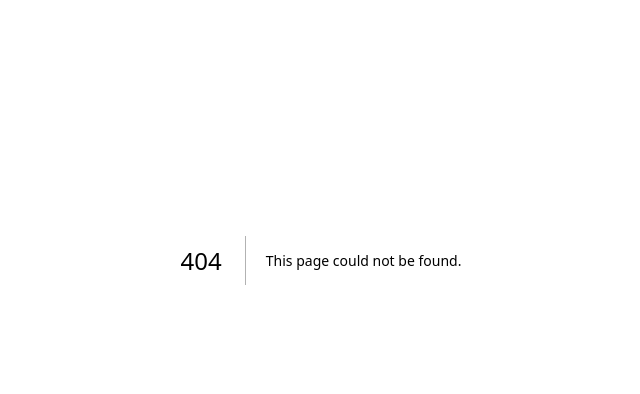
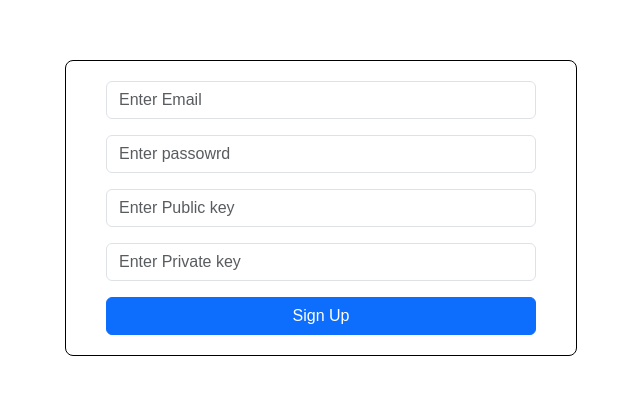
Before and after one commit to yaswanth2015/tokenlaunchpad, a Next.js app: page /signup in a window 1280 px wide. Before the commit this address had no page. Shown: the part 140-534 px from the top of the page, without its empty margins (319-959 px from the left). Built offline with nearby package versions, Linux system fonts and the light colour scheme.

Commit message:
Added Sign Up page

```diff
--- /dev/null
+++ b/Components/CommonComponents/Input.tsx
@@ -0,0 +1,11 @@
+
+
+export default function Input({props}: any) {
+
+    return <>
+        <div className="input-group mb-3">
+            <input type="text" className="form-control" aria-label="Default" aria-describedby="inputGroup-sizing-default" placeholder={props.placeholder} id="login" value={props.value} onChange={props.onchange}/>
+        </div>
+    </>
+
+}
--- /dev/null
+++ b/Components/signupComponents/SignUp.css
@@ -0,0 +1,14 @@
+.signupContainer {
+    margin-left: 30%;
+    margin-right: 30%;
+    margin-top: 200px;
+    min-width: 500px;
+    border-radius: 8px;
+    border-color: black;
+    border-style: groove;
+    border-width: 1px;
+    padding-left: 40px;
+    padding-right: 40px;
+    padding-top: 20px;
+    padding-bottom: 20px;
+}
--- /dev/null
+++ b/Components/signupComponents/SignUp.tsx
@@ -0,0 +1,46 @@
+"use client"
+import { useState } from "react"
+import Input from "../CommonComponents/Input"
+import "./SignUp.css"
+
+
+export default function SignUp() {
+    const [email, setEmail] = useState("")
+    const [password, setPassword] = useState("")
+    const [publickey, setPublicKey] = useState("")
+    const [privatekey, setPrivatekey] = useState("")
+
+    function onsubmit(e: any) {
+
+    }
+
+    return (<div className="signupContainer">
+            <Input props={{value: email, onchange: (e: any)=>{
+                const value = e.target.value
+                setEmail(value)
+            }, placeholder: "Enter Email"}}/>
+            <Input props={{value: password, onchange: (e: any)=>{
+                const value = e.target.value
+                setPassword(value)
+            }, placeholder: "Enter passowrd"}}/>
+            <Input props={{value: publickey, onchange: (e: any)=>{
+                const value = e.target.value
+                setPublicKey(value)
+            }, placeholder: "Enter Public key"}}/>
+            <Input props={{value: privatekey, onchange: (e: any)=>{
+                const value = e.target.value
+                setPrivatekey(value)
+            }, placeholder: "Enter Private key"}}/>
+            <div className="d-grid gap-2">
+                <button
+                    type="button"
+                    name=""
+                    className="btn btn-primary"
+                    onSubmit={onsubmit}
+                >
+                    Sign Up
+                </button>
+            </div>
+        </div>)
+
+}
--- a/app/page.tsx
+++ b/app/page.tsx
@@ -4,6 +4,6 @@ import Login from "@/Components/LoginComponents/Login"
 
 export default function Home() {
   return <>
-      <Login />
-  </>
+        <Login />
+      </>
 }
--- /dev/null
+++ b/app/signup/page.tsx
@@ -0,0 +1,10 @@
+import SignUp from "@/Components/signupComponents/SignUp";
+
+
+
+
+export default function Adduser() {
+    return <>
+        <SignUp />
+    </>
+}
```
Also changed, not shown: Components/LoginComponents/Login.tsx (+18 -4 lines), Components/LoginComponents/UserName.tsx (+7 -9 lines).
